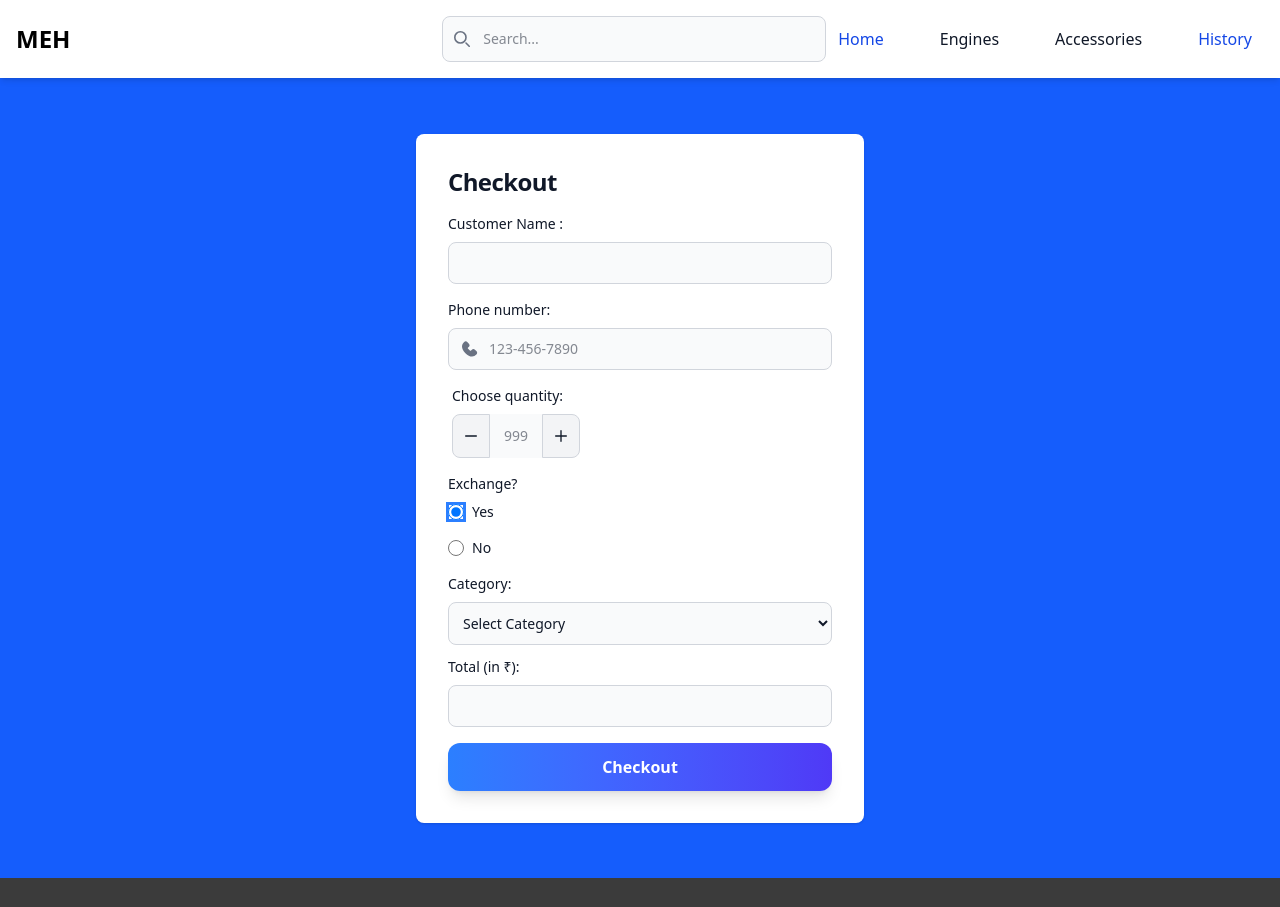
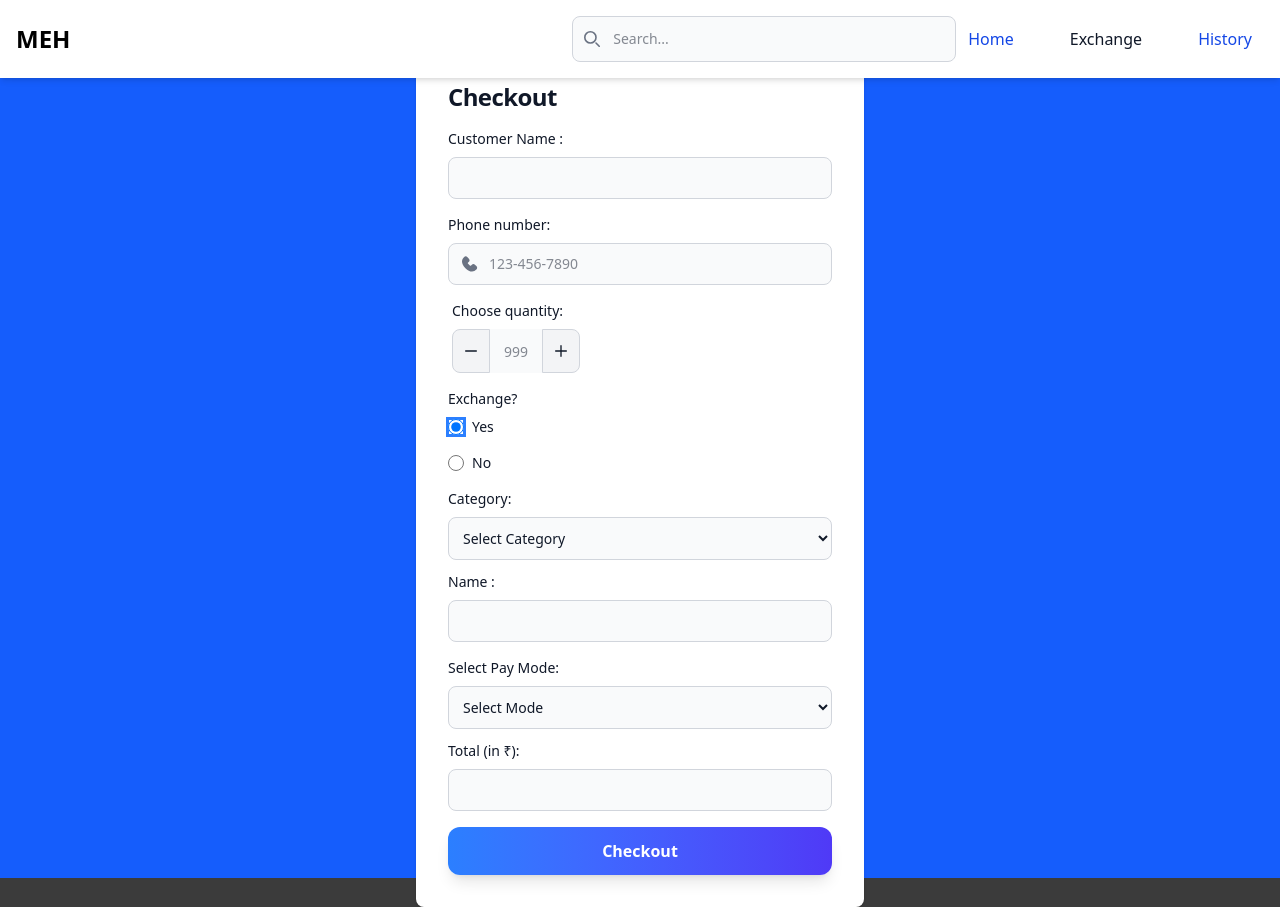
Before and after one commit to Mushtaq1295/MEH-v1, a React (Vite) app in the folder frontend/: page /details/enginecheckout in a window 1280 px wide. Both pictures are taken after a click on the radio button "Yes". Before the commit the page ends 878 px from the top, so only its background shows below. Built offline with nearby package versions, Linux system fonts and the light colour scheme; no server answers; a web font is replaced by a local one.

Commit message:
checkout page modify

```diff
--- a/frontend/src/components/Accessories/AccessCheckoutForm.jsx
+++ b/frontend/src/components/Accessories/AccessCheckoutForm.jsx
@@ -107,6 +107,25 @@ const EditForm = () => {
                       </form>
                     </div>
 
+                    <div className="mt-4">
+                            <label htmlFor="engineBrand" className="block mb-2 text-sm font-medium text-gray-900 dark:text-white">
+                              Select Pay Mode:
+                            </label>
+                            <select
+                              // id="engineBrand"
+                              // name="engineBrand"
+                              // value={engineBrand}
+                              // onChange={(e) => setEngineBrand(e.target.value)}
+                              required
+                              className="bg-gray-50 border border-gray-300 text-gray-900 text-sm rounded-lg focus:ring-primary-600 focus:border-primary-600 block w-full p-2.5 dark:bg-gray-700 dark:border-gray-600 dark:placeholder-gray-400 dark:text-white"
+                            >
+                              <option value="">Select Mode </option>
+                              <option value="Ashok Leyland">Cash</option>
+                              <option value="Tata">Phone Pay</option>
+                              <option value="Eicher">Google Pay</option>
+                              <option value="Bharat Benz">Others</option>
+                            </select>
+                </div>
 
                       <div className='mt-3'>
                           <label htmlFor="number" className="block mb-2 text-sm font-medium text-gray-900 dark:text-white">
--- a/frontend/src/components/Engines/EngineCheckoutForm.jsx
+++ b/frontend/src/components/Engines/EngineCheckoutForm.jsx
@@ -168,8 +168,17 @@ const EditForm = () => {
                         <option value="Accessories">Accessories</option>
                         <option value="Engines">Engines</option>
                     </select>
+                    <div className='mt-3'>
+                <label htmlFor="name" className="block mb-2 text-sm font-medium text-gray-900 dark:text-white">
+                   Name :
+                </label>
+                <input type="text" name="name" id="name" required
+                  className="bg-gray-50 border border-gray-300 text-gray-900 text-sm rounded-lg focus:ring-primary-600 focus:border-primary-600 block w-full p-2.5 dark:bg-gray-700 dark:border-gray-600 dark:placeholder-gray-400 dark:text-white"
+                />
+              </div>
                      {/* Engine Brand Dropdown (Conditional Rendering) */}
                      {category === "Engines" && (
+
                           <div className="mt-4">
                             <label htmlFor="engineBrand" className="block mb-2 text-sm font-medium text-gray-900 dark:text-white">
                               Select Engine Brand:
@@ -188,6 +197,7 @@ const EditForm = () => {
                               <option value="Eicher">Eicher</option>
                               <option value="Bharat Benz">Bharat Benz</option>
                             </select>
+
 
                   <div>
                     <label htmlFor="file" className="block mb-2 text-sm font-medium text-gray-900 dark:text-white">
@@ -217,6 +227,26 @@ const EditForm = () => {
         </div>
 
                 )}
+
+                <div className="mt-4">
+                            <label htmlFor="engineBrand" className="block mb-2 text-sm font-medium text-gray-900 dark:text-white">
+                              Select Pay Mode:
+                            </label>
+                            <select
+                              // id="engineBrand"
+                              // name="engineBrand"
+                              // value={engineBrand}
+                              // onChange={(e) => setEngineBrand(e.target.value)}
+                              required
+                              className="bg-gray-50 border border-gray-300 text-gray-900 text-sm rounded-lg focus:ring-primary-600 focus:border-primary-600 block w-full p-2.5 dark:bg-gray-700 dark:border-gray-600 dark:placeholder-gray-400 dark:text-white"
+                            >
+                              <option value="">Select Mode </option>
+                              <option value="Ashok Leyland">Cash</option>
+                              <option value="Tata">Phone Pay</option>
+                              <option value="Eicher">Google Pay</option>
+                              <option value="Bharat Benz">Others</option>
+                            </select>
+                </div>
                 <div className='mt-3'>
                 <label htmlFor="number" className="block mb-2 text-sm font-medium text-gray-900 dark:text-white">
                  Total (in  ₹):
--- a/frontend/src/components/Header/Navbar.jsx
+++ b/frontend/src/components/Header/Navbar.jsx
@@ -75,64 +75,12 @@ const Navbar = () => {
                 Home
               </NavLink>
             </li>
-
-            {/* Dropdown Menu */}
-            <li className="relative" ref={dropdownRef}>
-              <button
-                onClick={() => setIsDropdownOpen(!isDropdownOpen)}
-                className="block py-2 px-3 text-gray-900 rounded-sm hover:bg-gray-100 md:hover:bg-transparent md:hover:text-blue-700 dark:text-white dark:hover:bg-gray-700 dark:hover:text-white md:dark:hover:bg-transparent"
-              >
-                Engines
-              </button>
-
-              {/* Dropdown Items */}
-              {isDropdownOpen && (
-                <div className="absolute left-0 z-10 bg-white divide-y divide-gray-100 rounded-lg shadow-sm w-44 dark:bg-gray-700 mt-2">
-                  <ul className="py-2 text-sm text-gray-700 dark:text-gray-400">
-                    <li>
-                      <Link
-                        to="/#ashok-leyland"
-                        className="block px-4 py-2 hover:bg-gray-100 dark:hover:bg-gray-600 dark:hover:text-white"
-                      >
-                        Ashok Leyland
-                      </Link>
-                    </li>
-                    <li>
-                      <Link
-                        to="/#tata"
-                        className="block px-4 py-2 hover:bg-gray-100 dark:hover:bg-gray-600 dark:hover:text-white"
-                      >
-                        TATA
-                      </Link>
-                    </li>
-                    <li>
-                      <Link
-                        to="/#bharatbenz"
-                        className="block px-4 py-2 hover:bg-gray-100 dark:hover:bg-gray-600 dark:hover:text-white"
-                      >
-                        Bharat-Benz
-                      </Link>
-                    </li>
-                    <li>
-                      <Link
-                        to="/#eicher"
-                        className="block px-4 py-2 hover:bg-gray-100 dark:hover:bg-gray-600 dark:hover:text-white"
-                      >
-                        Eicher
-                      </Link>
-                    </li>
-                  </ul>
-                </div>
-              )}
-            </li>
-
-            {/* Accessories Link */}
             <li>
               <NavLink
-                to="/#accessories"
+                to=""
                 className="block py-2 px-3 text-gray-900 hover:bg-gray-100 md:hover:bg-transparent md:hover:text-blue-700 dark:text-white md:dark:hover:text-blue-500"
               >
-                Accessories
+                Exchange
               </NavLink>
             </li>
 
```
Also changed, not shown: 1 other file (tests, documents, lock files or other folders).
